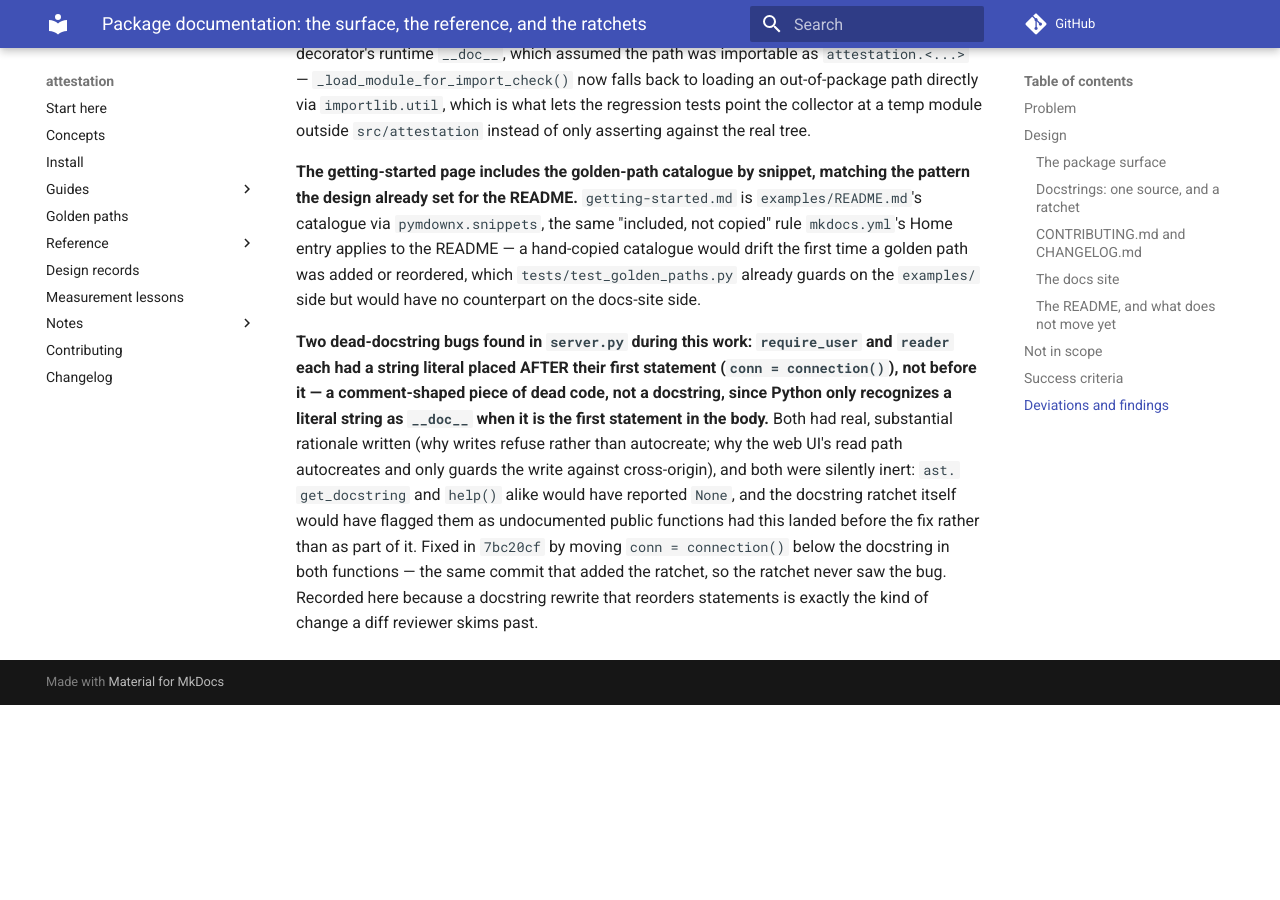
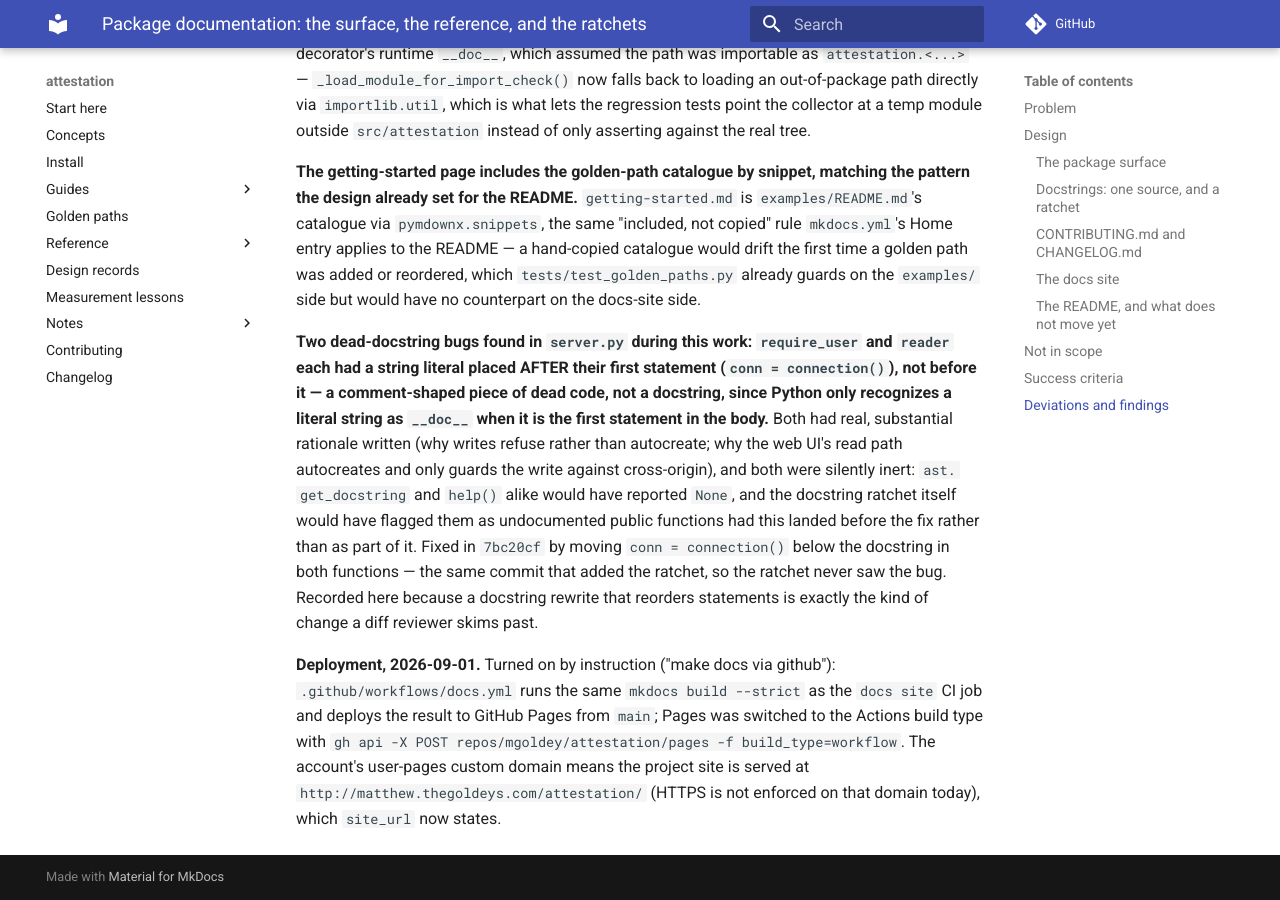
Before and after one commit to mgoldey/attestation, an MkDocs documentation site: the page built from docs/superpowers/specs/2026-08-29-package-docs-design.md, in a window 1280 px wide and 900 px high, scrolled down 4578 px. Built offline with MkDocs 1.6.1 and Material for MkDocs 9.7.7, drawn with Linux system fonts in a browser that asks for light colours; comment, search, counter and statistics services are not loaded; before the commit the page ends 5283 px from its top, so only the background shows below that.

Commit message:
Deploy the docs site to GitHub Pages from main: a workflow running the same mkdocs build --strict as the docs CI job, Pages switched to the Actions build type, site_url set to the address GitHub serves under the account's custom domain, and the guides say so.
Co-Authored-By: Claude Fable 5 <noreply@anthropic.com>

```diff
--- a/docs/superpowers/specs/2026-08-29-package-docs-design.md
+++ b/docs/superpowers/specs/2026-08-29-package-docs-design.md
@@ -236,3 +236,12 @@ in `7bc20cf` by moving `conn = connection()` below the docstring in both
 functions — the same commit that added the ratchet, so the ratchet never
 saw the bug. Recorded here because a docstring rewrite that reorders
 statements is exactly the kind of change a diff reviewer skims past.
+
+**Deployment, 2026-09-01.** Turned on by instruction ("make docs via github"):
+`.github/workflows/docs.yml` runs the same `mkdocs build --strict` as the
+`docs site` CI job and deploys the result to GitHub Pages from `main`;
+Pages was switched to the Actions build type with
+`gh api -X POST repos/mgoldey/attestation/pages -f build_type=workflow`. The
+account's user-pages custom domain means the project site is served at
+`http://matthew.thegoldeys.com/attestation/` (HTTPS is not enforced on that
+domain today), which `site_url` now states.
--- a/mkdocs.yml
+++ b/mkdocs.yml
@@ -4,6 +4,7 @@ site_description: >-
   claims, a reading knowledge graph, symbolic derivations, and a personalized
   science feed.
 repo_url: https://github.com/mgoldey/attestation
+site_url: http://matthew.thegoldeys.com/attestation/
 docs_dir: docs
 strict: true
 
```
Also changed, not shown: CONTRIBUTING.md (+3 -1 lines), docs/guides/testing.md (+5 -0 lines), 1 other file.
